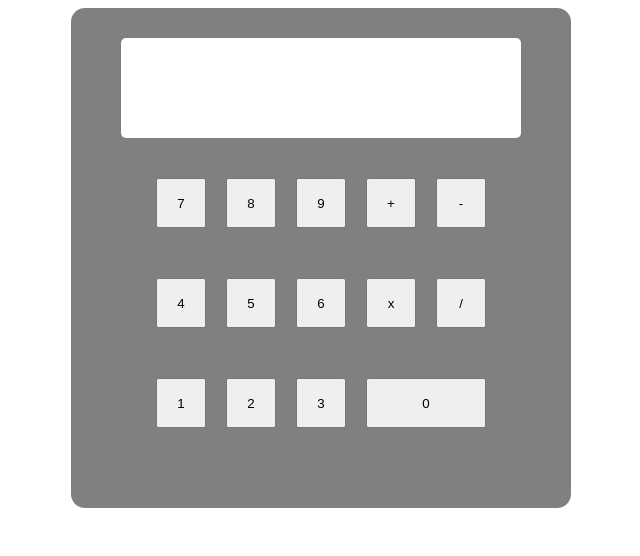
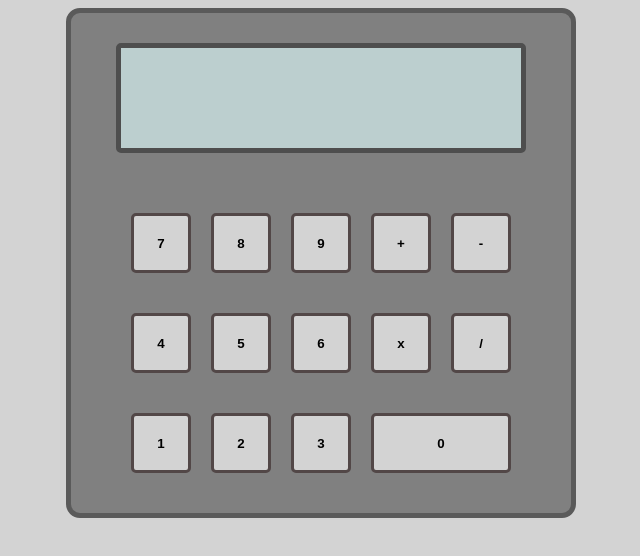
Before and after one commit to RobertoPaulino/Calculator, a plain HTML site: page index.html in a window 1280 px wide. Shown: the whole page, without its empty margins (319-959 px from the left). Drawn offline with Linux system fonts and the light colour scheme.

Commit message:
added more UI

```diff
--- a/style.css
+++ b/style.css
@@ -4,6 +4,8 @@ body {
     align-content: center;
     align-items: center;
     justify-items: center;
+
+    background-color:  lightgray;
 
 }
 
@@ -14,23 +16,24 @@ body {
     width: 500px;
     height: 500px;
     border-radius: 14px;
+    align-items: center;
 
-
-    align-items: center;
+    border: 5px solid rgb(90, 90, 90);
 
 }
 
 .result {
     margin-top: 30px;
-
     width: 400px;
     height: 100px;
-    background-color: white;
+    background-color: rgba(224, 255, 255, 0.623);
     border-radius: 5px;
+
+    border: 5px solid rgb(78, 78, 78);
 }
 
 .button-container {
-    margin-top: 30px;
+    margin-top: 50px;
     height: 300px;
     width: 400px;
     display: flex;
@@ -40,11 +43,15 @@ body {
 }
 
 .button {
-    height: 50px;
-    width: 50px;
+    height: 60px;
+    width: 60px;
     margin: 10px;
+    font-weight: 700;
+    background-color: lightgrey;
+    border-radius: 5px;
+    border: 3px solid rgb(82, 71, 71);
 }
 
 #zero {
-    width: 120px;
+    width: 140px;
 }
```
